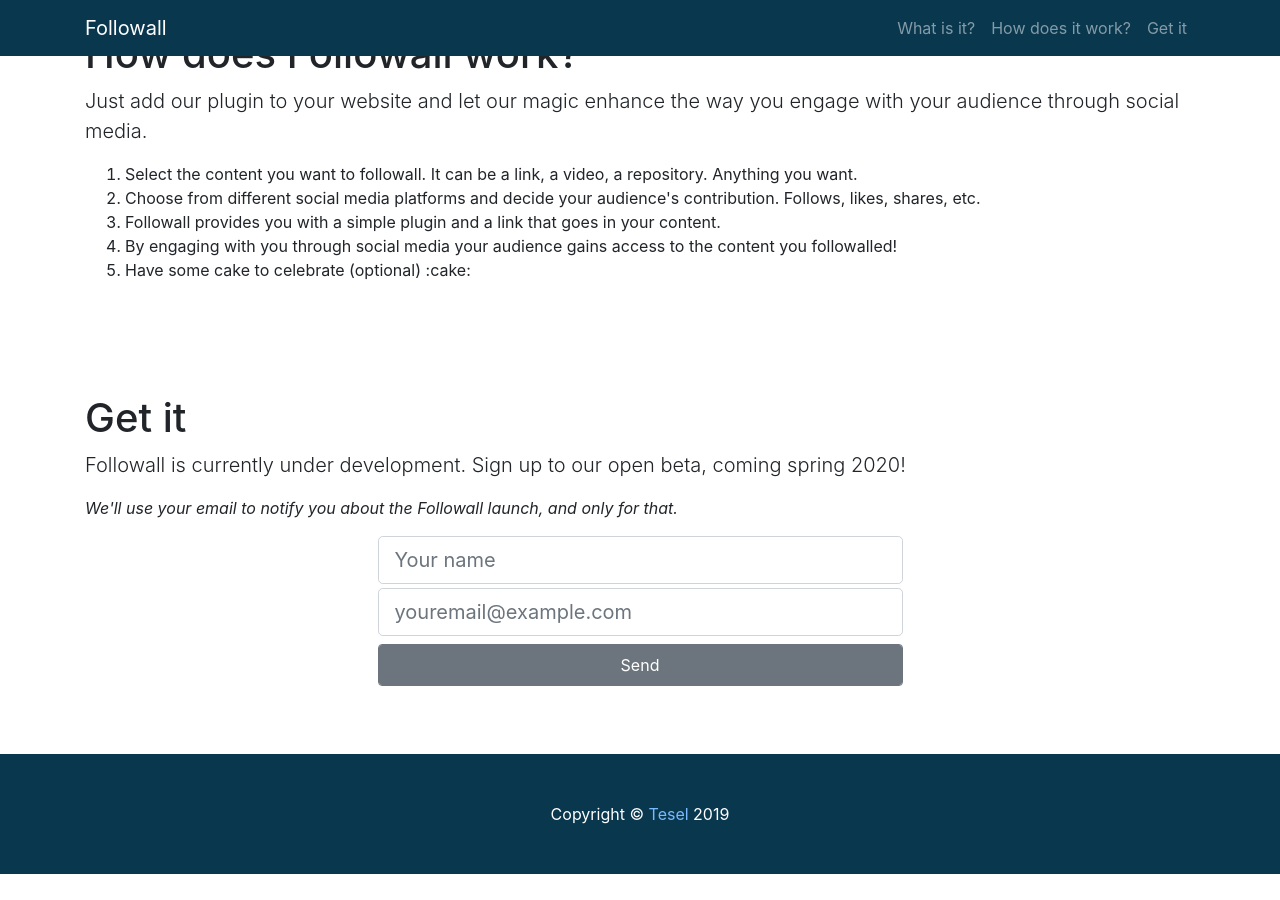
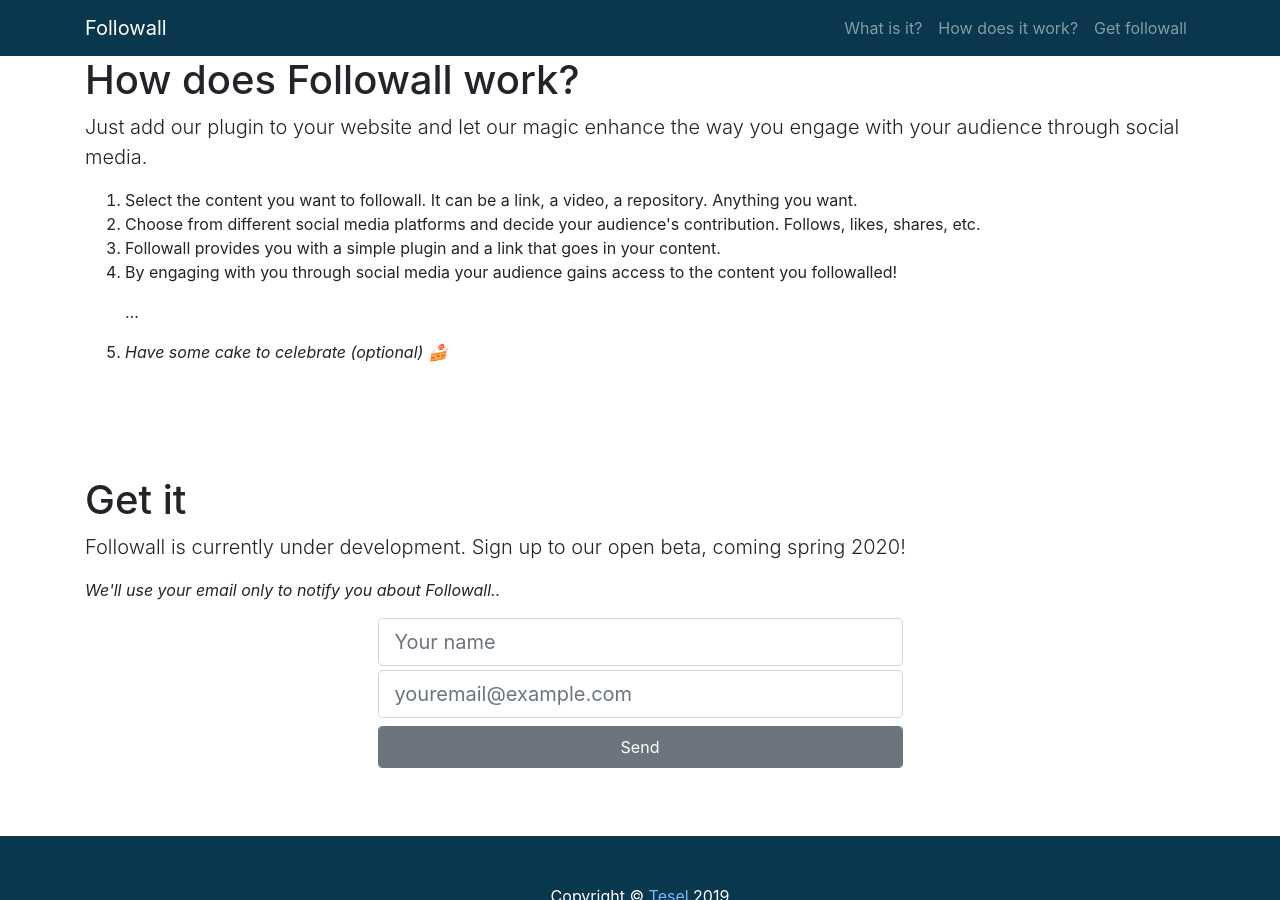
Before and after one commit to teseltech/followall, a Jekyll site: the page built from index.html, in a window 1280 px wide and 900 px high, scrolled down 1343 px. Built offline with Jekyll 4.4.1, drawn with Linux system fonts in a browser that asks for light colours; nearby versions of some CDN libraries; emoji names are drawn with the system emoji font; before the commit the page ends 2217 px from its top, so only the background shows below that; some of the changed text lies outside the part shown.

Commit message:
Correcciones de estilo

```diff
--- a/_config.yml
+++ b/_config.yml
@@ -18,13 +18,13 @@
 # You can create any custom variable you would like, and they will be accessible
 # in the templates via {{ site.myvariable }}.
 
-title: Followall – Grow your brand
+title: Followall – Get followers that matter
 email: followall@tesel.tech
 description: >- # this means to ignore newlines until "baseurl:"
-  Followall is a tool that lets you ask users for social media engament in
-  exchange for access to parts of your content. It's a great way to grow your
-  brand and figure out which of your users wish to engage more deeply with the
-  content you are producing.
+  You're self-producing content to drive traffic through your website
+  and build your brand? You're asking people to engage with you on
+  social media without results? Your analytics tell you that traffic
+  has gone up but your call to action is getting ignored?. You need Followall!
 baseurl: "" # the subpath of your site, e.g. /blog
 url: "https://followall.tesel.tech" # the base hostname & protocol for your site, e.g. http://example.com
 twitter_username: teselmx
@@ -41,6 +41,7 @@
 plugins:
   - jekyll-feed
   - jekyll-seo-tag
+  - jemoji
 
 # Exclude from processing.
 # The following items will not be processed, by default.
--- a/_includes/head.html
+++ b/_includes/head.html
@@ -11,6 +11,7 @@
     {%- include google-analytics.html -%}
   {%- endif -%}
 
+  <script src="https://kit.fontawesome.com/d3eeecd174.js" crossorigin="anonymous"></script>
   <!-- Global site tag (gtag.js) - Google Analytics -->
   <script async src="https://www.googletagmanager.com/gtag/js?id=UA-100197758-4"></script>
   <script>
--- a/index.html
+++ b/index.html
@@ -26,7 +26,7 @@
           <a class="nav-link" href="#how">How does it work?</a>
         </li>
         <li class="nav-item">
-          <a class="nav-link" href="#contact">Get it</a>
+          <a class="nav-link" href="#contact">Get followall</a>
         </li>
       </ul>
     </div>
@@ -41,14 +41,16 @@
 <!-- Content section -->
 <section class="py-5" id="more">
   <div class="container">
-    <p class="lead">Get followers that matter</p>
+    <h1>Get followers that matter</h1>
     <p>You're self-producing content to drive traffic through your website
       and build your brand? You're asking people to engage with you on
        social media without results? Your analytics tell you that traffic
        has gone up but your call to action is getting ignored?</p>
-       <h2 class="text-center">You need Followall!</h2>
+       <h3 class="text-center mt-5">You need Followall!</h3>
        <br></br>
-       <a class="btn btn-primary btn-lg btn-block" href="#" role="button">Get it!</a>
+       <p class="text-center">
+       <a class="btn btn-primary btn-lg" href="#contact" role="button">Get Followall!</a>
+       </p>
   </div>
 </section>
 
@@ -59,39 +61,45 @@
     <p class="lead">Followall is a tool that allows you to offer content in exchange
       for social media engagement. You decide which content is readily available and
       what gets followalled.</p>
-    <blockquote class="blockquote ml-5 pl-3 py-1 border-left" style="border-width:thick !important;">
+    <blockquote class="blockquote ml-md-5 mt-5 pl-3 py-1 border-left" style="border-width:thick !important;">
     <p><b>fol·low·walled,</b> fɑloʊ wɔld, <i style="font-family: cursive;">v.</i> The act of placing content behind a followall.</p>
-    <p style="font-family: 'Kalam', cursive;">I followalled the example in my last blog post and got new followers on Twitter!</p>
+    <p class="mb-0" style="font-family: 'Kalam', cursive;">I followalled the example in my last blog post and got new followers on Twitter!</p>
     </blockquote>
   </div>
 </section>
 
-<section class="py-5" id="how">
+<section class="" id="features">
   <div class="container">
     <div class="row">
-      <div class="col d-flex align-items-stretch">
-        <div class="card" style="width: 18rem;">
+      <div class="col-md d-flex align-items-stretch">
+        <div class="card mt-3 py-4 bg-info text-white">
           <!-- <img src="..." class="card-img-top" alt="..."> -->
           <div class="card-body">
-            <h5 class="card-title">Engage to your liking</h5><br/>
+            <h4 class="card-title">Engage to your liking</h4><br/>
             <p class="card-text">Followall supports all major social media platforms and email.</p>
+            <p class="text-center">
+              <span style="font-size: 3em; letter-spacing: 0.1em;"><i class=" d-inline fab fa-facebook-f"></i></span>
+              <span style="font-size: 3em; letter-spacing: 0.1em;"><i class=" d-inline fab fa-twitter"></i></span>
+              <span style="font-size: 3em; letter-spacing: 0.1em;"><i class=" d-inline fas fa-envelope"></i></span>
+              <span style="font-size: 3em; letter-spacing: 0.1em;"><i class=" d-inline fab fa-linkedin-in"></i></span>
+            </p>
           </div>
         </div>
       </div>
-      <div class="col d-flex align-items-stretch">
-        <div class="card" style="width: 18rem;">
+      <div class="col-md d-flex align-items-stretch">
+        <div class="card mt-3 py-4 bg-info text-white">
           <!-- <img src="..." class="card-img-top" alt="..."> -->
           <div class="card-body">
-            <h5 class="card-title">Make data-driven decisions</h5>
+            <h4 class="card-title">Make data-driven decisions</h4><br/>
             <p class="card-text">We aggregate and analyze what goes through your Followall so you can decide what's best for your brand.</p>
           </div>
         </div>
       </div>
-      <div class="col d-flex align-items-stretch">
-        <div class="card" style="width: 18rem;">
+      <div class="col-md d-flex align-items-stretch">
+        <div class="card mt-3 py-4 bg-info text-white">
           <!-- <img src="..." class="card-img-top" alt="..."> -->
           <div class="card-body">
-            <h5 class="card-title">No bots, no cuts, no coconuts</h5>
+            <h4 class="card-title">No bots, no cuts, no coconuts</h4>
             <p class="card-text">Don't pay for expensive services that end up filling your accounts with sketchy bots. With Followall you'll get followers who actually care about the content you're producing.</p>
           </div>
         </div>
@@ -111,7 +119,8 @@
       <li>Choose from different social media platforms and decide your audience's contribution. Follows, likes, shares, etc.</li>
       <li>Followall provides you with a simple plugin and a link that goes in your content.</li>
       <li>By engaging with you through social media your audience gains access to the content you followalled!</li>
-      <li>Have some cake to celebrate (optional) :cake:</li>
+      <p class="my-3">&hellip;</p>
+      <li><i>Have some cake to celebrate (optional) :cake:</i></li>
     </ol>
   </div>
 </section>
@@ -121,9 +130,9 @@
   <div class="container">
     <h1>Get it</h1>
     <p class="lead">Followall is currently under development. Sign up to our open beta, coming spring 2020!</p>
-    <p><i>We'll use your email to notify you about the Followall launch, and only for that.</i></p>
+    <p><i>We'll use your email only to notify you about Followall..</i></p>
 
-    <div class="offset-3 col-6">
+    <div class="offset-md-3 col-sm col-md-6">
       <form action="https://formspree.io/xggeagkx" method="POST">
         <div class="form-group">
           <input type="text" class="form-control form-control-lg my-1" name="name" placeholder="Your name">
```
